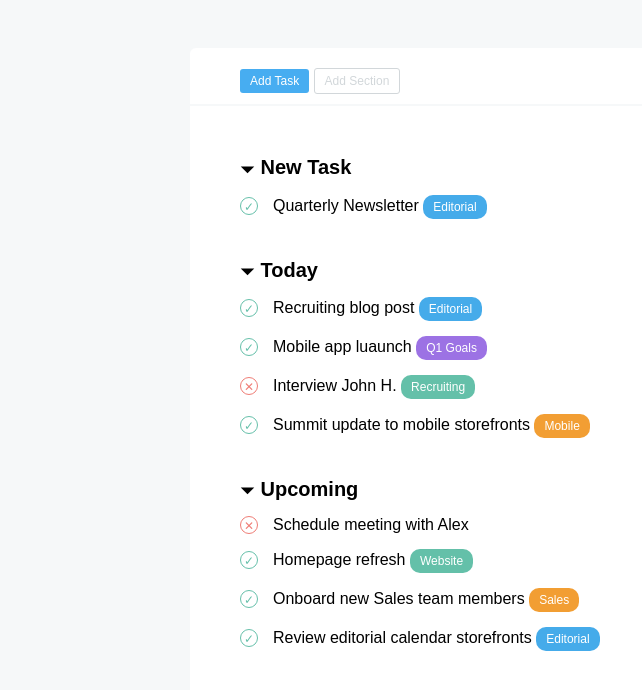
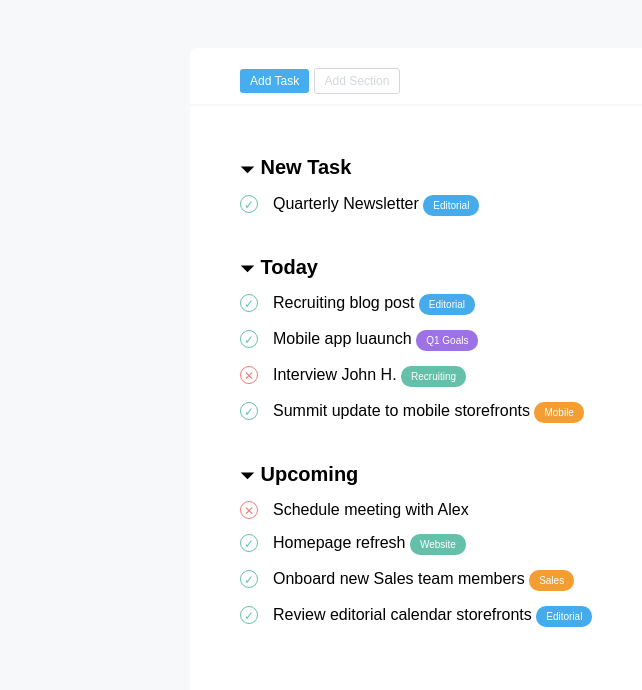
Before and after one commit to danielecapano/html-css-toboolist, a plain HTML site: page index.html in a window 1280 px wide. Shown: the part 82-772 px from the top of the page, without its empty margins (0-642 px from the left). Drawn offline with Linux system fonts and the light colour scheme.

Commit message:
Correction font size class category

```diff
--- a/CSS/style.css
+++ b/CSS/style.css
@@ -68,7 +68,7 @@ body {
     border: 1px solid #d2d7da;
 }
 
-/* SSECTION TODO-LISTS */
+/* SECTION TODO-LISTS */
 
 .todo-lists {
     padding: 50px;
@@ -118,7 +118,7 @@ body {
 
 .category {
     display: inline-block;
-    font-size: 12px;
+    font-size: 10px;
     padding: 5px 10px;
     border-radius: 10px;
     color: #fff;
```
